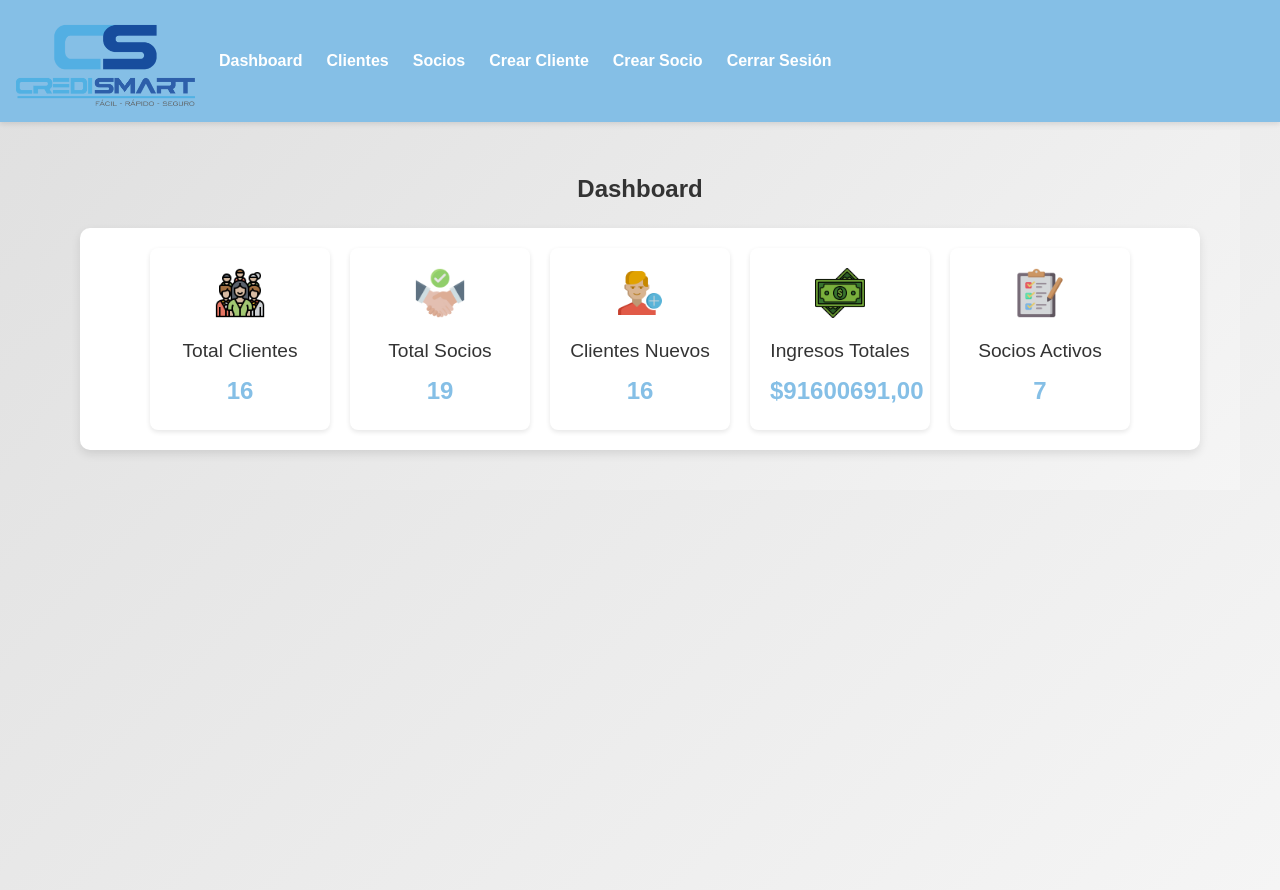
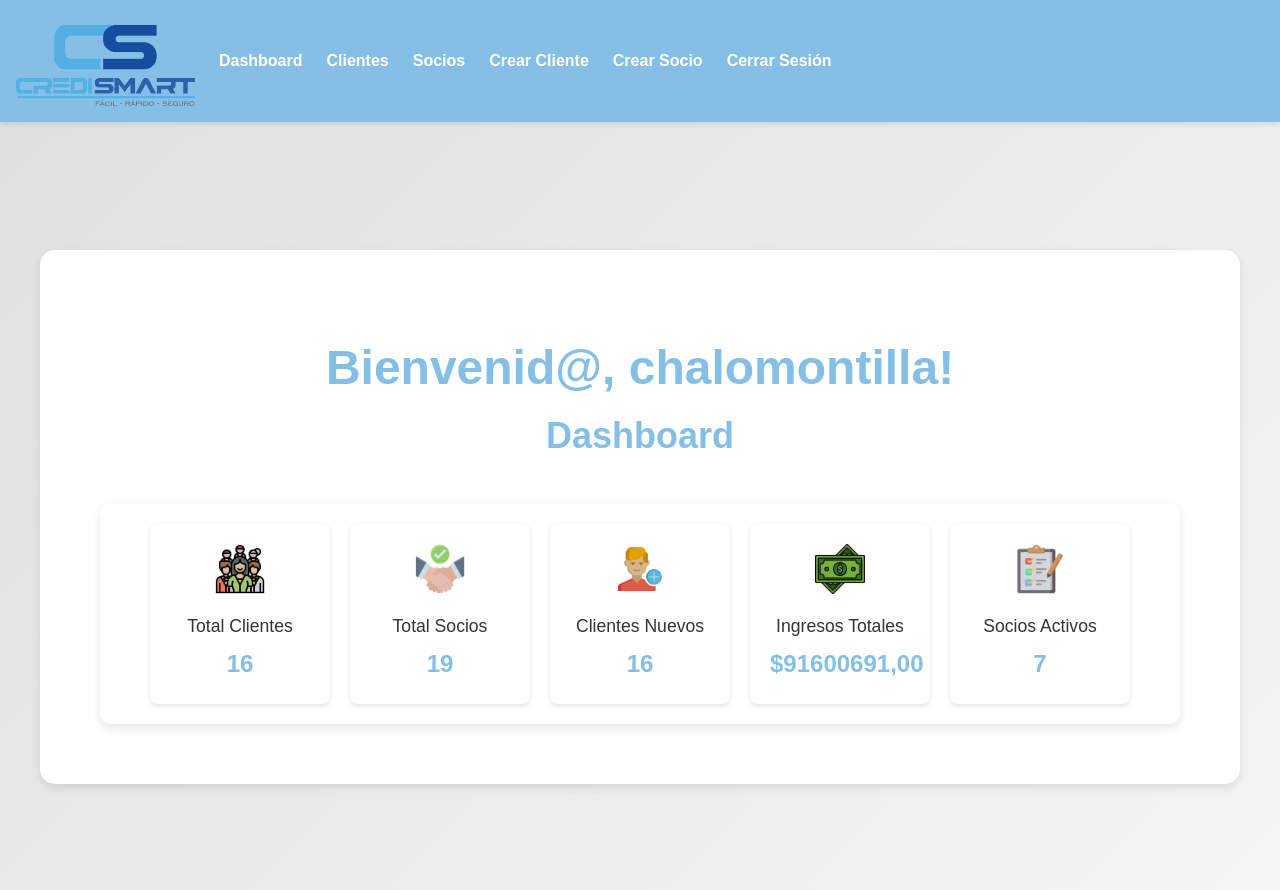
Before and after one commit to Gonzalo-Montilla/ProyectoDisensa, a Django app: page / in a window 1280 px wide. Run offline with Django 5.2, Linux system fonts and the light colour scheme; a user stored in the database is signed in; data comes from the database, SQL or seed files in the repository; both versions use the stored data as it was after the commit.

Commit message:
estilos dashboard y mnsaje de bievenida

```diff
--- a/businessapp/static/css/style.css
+++ b/businessapp/static/css/style.css
@@ -288,9 +288,21 @@ li {
 /* Estilos existentes... */
 
 .dashboard-container {
-    padding: 40px;
+    padding: 60px;
     text-align: center;
-    background: linear-gradient(135deg, #e0e0e0 0%, #f5f5f5 100%); /* Gradiente suave en el fondo */
+    background: #fff; /* Gradiente suave en el fondo */
+    border-radius: 15px; /* Bordes redondeados */
+    box-shadow: 0 4px 10px rgba(0, 0, 0, 0.1); /* Sombra suave */
+    margin-top: 120px; /* Ajuste para el navbar */
+}
+
+
+.dashboard-header {
+    color: #85bfe6;
+    font-size: 1.5em;
+    margin-bottom: 20px;
+    font-family: 'Arial', sans-serif;
+    padding: 20px;
 }
 
 .summary-cards {
@@ -337,11 +349,6 @@ li {
     font-weight: normal; /* Texto no negrita */
 }
 
-.summary-card h3 {
-    margin: 0;
-    font-size: 1.2em;
-    color: #333;
-}
 
 .summary-card p {
     margin: 5px 0 0;
--- a/businessapp/templates/businessapp/dashboard.html
+++ b/businessapp/templates/businessapp/dashboard.html
@@ -3,7 +3,12 @@
 {% block title %}Dashboard - CrediSmart{% endblock %}
 {% block content %}
     <div class="dashboard-container">
-        <h2>Dashboard</h2>
+        <div class="dashboard-header">
+            <h1>Bienvenid@, {{ user.username }}!</h1>
+            <h2>Dashboard</h2>
+        </div>
+
+
         <div class="summary-cards">
             <div class="summary-card">
                 <img src="{% static 'images/clients_icon.png' %}" alt="Clientes Icon" class="summary-icon">
```
Also changed, not shown: db.sqlite3.
